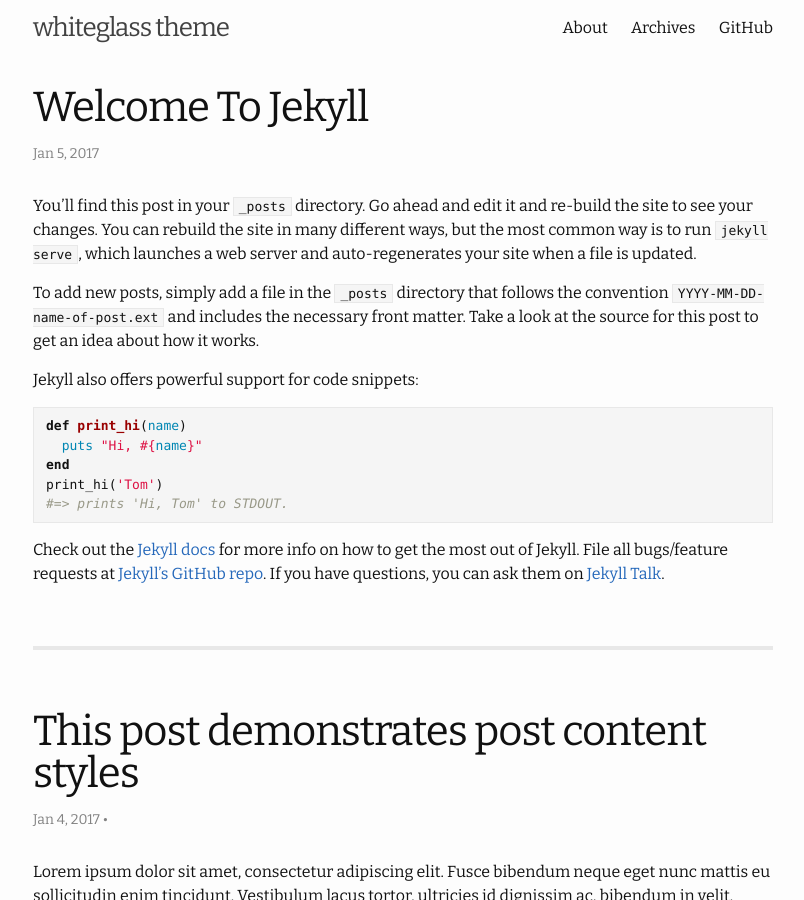
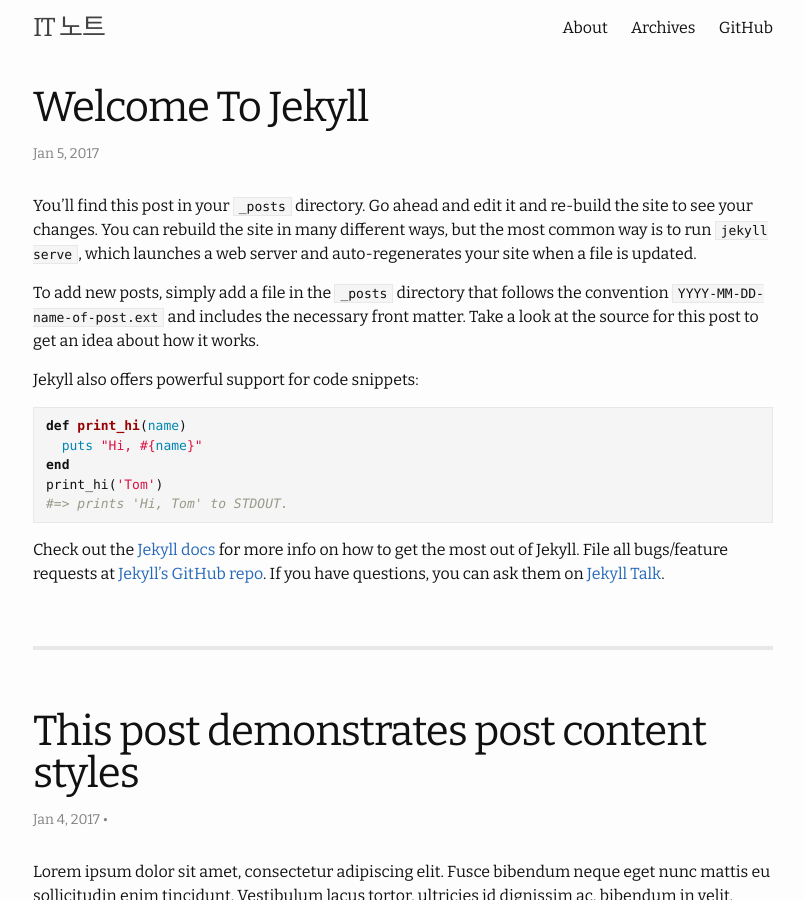
Before and after one commit to stj9439/jin.github.io, a Jekyll site: the page built from whiteglass-master/index.html, in a window 1280 px wide and 900 px high. Shown: the whole window, without its empty margins (237-1041 px from the left). Built offline with Jekyll 4.4.1, drawn with Linux system fonts in a browser that asks for light colours; the list of posts is cut into pages by our own code; some of the changed text lies outside the part shown.

Commit message:
edit config theme

```diff
--- a/whiteglass-master/_config.yml
+++ b/whiteglass-master/_config.yml
@@ -13,11 +13,11 @@
 # you will see them accessed via {{ site.title }}, {{ site.author }}, and so on.
 # You can create any custom variable you would like, and they will be accessible
 # in the templates via {{ site.myvariable }}.
-title: whiteglass theme
-author: Yous
-description: Minimal, responsive Jekyll theme for hackers.
-baseurl: "/whiteglass" # the subpath of your site, e.g. /blog
-url: "https://yous.github.io" # the base hostname & protocol for your site, e.g. http://example.com
+title: IT 노트
+author: Jin
+description: "My IT blog."
+baseurl: "/" # the subpath of your site, e.g. /blog
+url: "https://jin.github.io" # the base hostname & protocol for your site, e.g. http://example.com
 lang: en
 timezone: UTC
 exclude:
```
